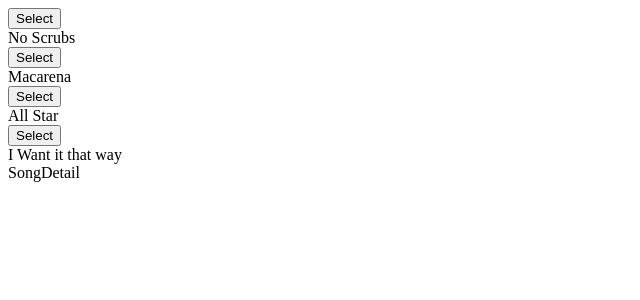
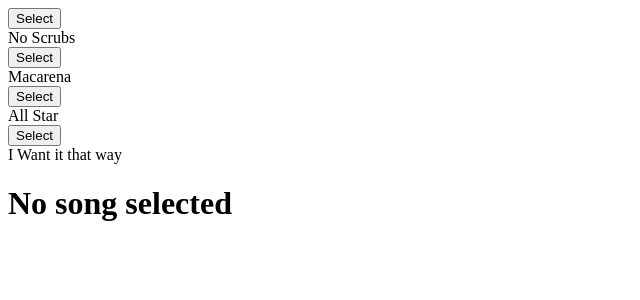
Before and after one commit to imvanzen/songs, a React (Create React App) app: page / in a window 1280 px wide. Shown: the top 300 px of the page, without its empty margins (0-640 px from the left). Built offline with nearby package versions, Linux system fonts and the light colour scheme; the HTML template or start-up script is replaced by a standard one.

Commit message:
Display selected song or message when song isn't selected

```diff
--- a/src/components/SongDetail.tsx
+++ b/src/components/SongDetail.tsx
@@ -1,9 +1,36 @@
-import React, { FunctionComponent } from 'react'
+import React from 'react'
+import { connect } from 'react-redux'
+import { Song } from '../types'
 
-const SongDetail = () => {
+interface Props {
+    selectedSong: Song
+}
+
+const SongDetail = ({ selectedSong }: Props) => {
+    const renderSongDetail = () => {
+        if (selectedSong) {
+            return (
+                <>
+                    <h1>{selectedSong.title}</h1>
+                    <div>{selectedSong.duration}</div>
+                </>
+            )
+        }
+
+        return <h1>No song selected</h1>
+    }
+
     return (
-        <div className='song-detail'>SongDetail</div>
+        <div className='song-detail'>
+            {renderSongDetail()}
+        </div>
     )
 }
 
-export default SongDetail
+const mapState = (state: any) => {
+    return {
+        selectedSong: state.selectedSong
+    }
+}
+
+export default connect(mapState)(SongDetail)
```
